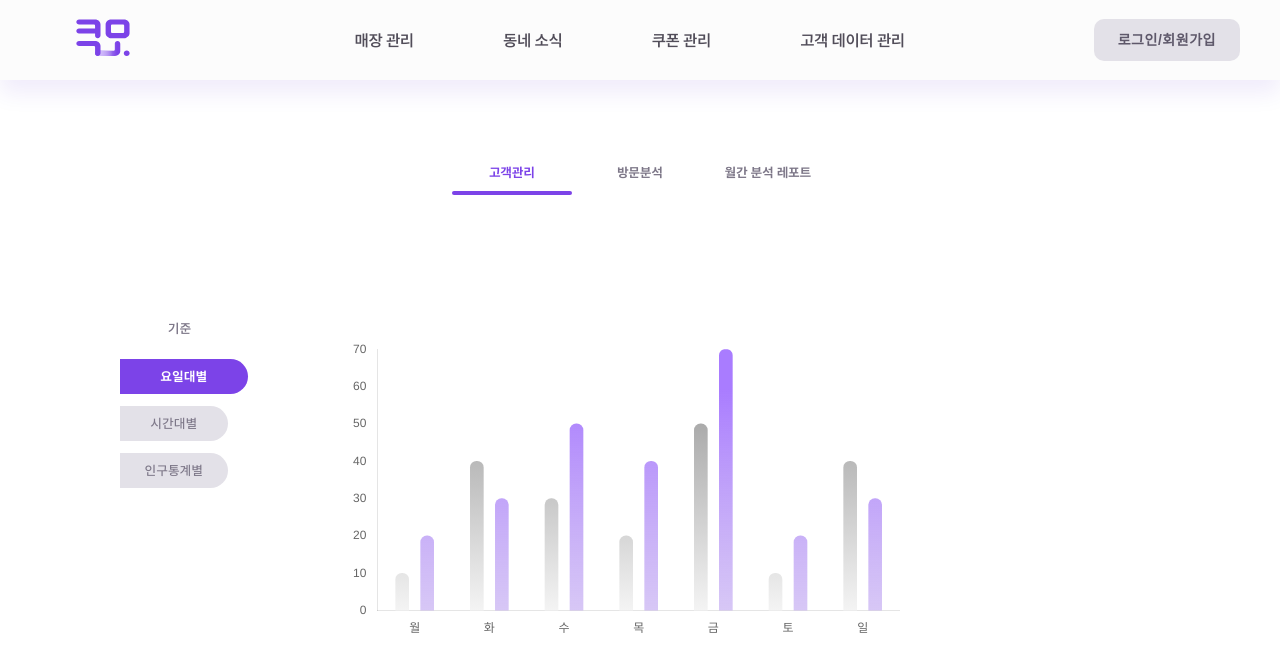
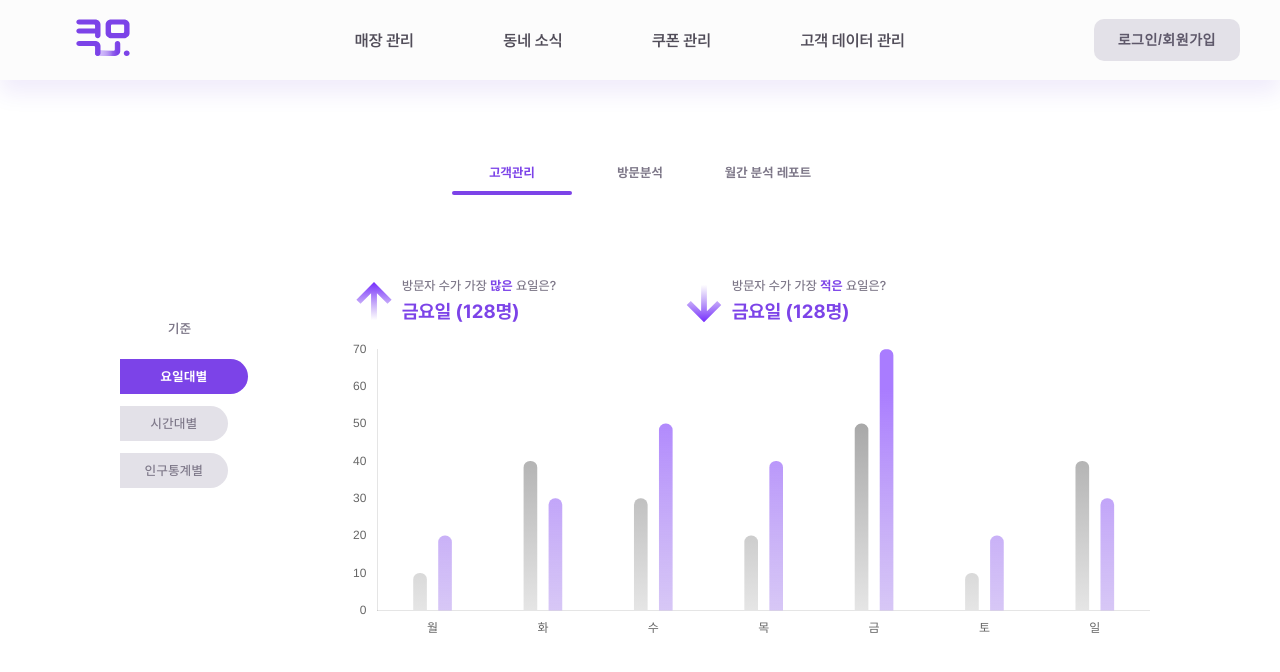
Before and after one commit to UMC-5th-Coumo/Coumo_Web, a React (Create React App) app: page /customer/visit in a window 1280 px wide. Shown: the top 672 px of the page. Built offline with nearby package versions, Linux system fonts and the light colour scheme.

Commit message:
[Feat/#50]: 고객 데이터 방문자수 컴포넌트

```diff
--- a/src/assets/index.js
+++ b/src/assets/index.js
@@ -12,3 +12,5 @@ export { ReactComponent as LogoCongratulate } from './icon/LogoCongratulate.svg'
 export { ReactComponent as UIArticle } from './icon/UIArticle.svg';
 export { ReactComponent as CouponYellow } from './icon/CouponYellow.svg';
 export { ReactComponent as CouponPeach } from './icon/CouponPeach.svg';
+export { ReactComponent as ArrowUp } from './icon/arrow-up.svg';
+export { ReactComponent as ArrowDown } from './icon/arrow-down.svg';
--- /dev/null
+++ b/src/components/admin/customer/VisitCount.jsx
@@ -0,0 +1,55 @@
+import React from 'react';
+import styled from 'styled-components';
+import { COLORS } from '../../../styles/theme';
+import { ArrowDown, ArrowUp } from '../../../assets';
+
+function VisitCount({ type }) {
+  return (
+    <Container>
+      {type === 'max' ? <ArrowUp /> : <ArrowDown />}
+      <Content>
+        <span>
+          방문자 수가 가장 <strong>{type === 'max' ? '많은' : '적은'}</strong>{' '}
+          요일은?
+        </span>
+        <h5>금요일 (128명)</h5>
+      </Content>
+    </Container>
+  );
+}
+
+export default VisitCount;
+
+const Container = styled.div`
+  width: 210px;
+  height: 45px;
+  display: flex;
+  justify-content: center;
+  gap: 8px;
+`;
+
+const Content = styled.div`
+  display: flex;
+  flex-direction: column;
+  justify-content: center;
+  gap: 8px;
+
+  & span {
+    font-size: 12.8px;
+    color: #7d7788;
+    font-style: normal;
+    font-weight: 500;
+    line-height: 100%; /* 16px */
+    letter-spacing: 0.16px;
+
+    & strong {
+      color: ${COLORS.coumo_purple};
+    }
+  }
+
+  & h5 {
+    margin: 0;
+    font-size: 19px;
+    color: ${COLORS.coumo_purple};
+  }
+`;
--- a/src/components/admin/customer/charts/BarChart.jsx
+++ b/src/components/admin/customer/charts/BarChart.jsx
@@ -33,8 +33,8 @@ function BarChart() {
 export default BarChart;
 
 const Container = styled.div`
-  width: 550px;
-  height: 300px;
+  width: 100%;
+  height: 100%;
 `;
 
 const data = {
@@ -51,7 +51,7 @@ const data = {
         { x: '일', y: 40 },
       ],
       backgroundColor: ({ chart: { ctx } }) => {
-        const bg = ctx.createLinearGradient(0, 50, 0, 300);
+        const bg = ctx.createLinearGradient(0, 50, 0, 350);
         bg.addColorStop(0, '#9d9d9d');
         bg.addColorStop(1, '#ffffff');
         return bg;
--- a/src/components/admin/customer/charts/DoughnutChart.jsx
+++ b/src/components/admin/customer/charts/DoughnutChart.jsx
@@ -31,7 +31,7 @@ const options = {
       },
     },
   },
-  cutout: 75,
+  cutout: 60,
 };
 
 function DoughnutChart() {
@@ -45,6 +45,6 @@ function DoughnutChart() {
 export default DoughnutChart;
 
 const Container = styled.div`
-  width: 250px;
-  height: 250px;
+  width: 200px;
+  height: 200px;
 `;
--- a/src/components/common/Header.jsx
+++ b/src/components/common/Header.jsx
@@ -18,7 +18,7 @@ const Header = () => {
           <StyledLink to='/shop/basicInfo'>매장 관리</StyledLink>
           <StyledLink to='/neighborhood/writePost'>동네 소식</StyledLink>
           <StyledLink to='/coupon/addCoupon'>쿠폰 관리</StyledLink>
-          <StyledLink to='/customer'>고객 데이터 관리</StyledLink>
+          <StyledLink to='/customer/manage'>고객 데이터 관리</StyledLink>
         </Nav>
         <Button
           text='로그인/회원가입'
--- a/src/pages/customer/visitAnalysis/DailyVisit.jsx
+++ b/src/pages/customer/visitAnalysis/DailyVisit.jsx
@@ -1,11 +1,15 @@
 import React from 'react';
 import styled from 'styled-components';
 import BarChart from '../../../components/admin/customer/charts/BarChart';
+import VisitCount from '../../../components/admin/customer/VisitCount';
 
 function DailyVisit() {
   return (
     <Container>
-      <VisitData></VisitData>
+      <VisitData>
+        <VisitCount type='max' />
+        <VisitCount type='min' />
+      </VisitData>
       <ChartContainer>
         <BarChart />
       </ChartContainer>
@@ -24,6 +28,8 @@ const Container = styled.div`
 const VisitData = styled.div`
   width: 100%;
   height: 60px;
+  display: flex;
+  gap: 120px;
 `;
 
 const ChartContainer = styled.div`
--- a/src/pages/customer/visitAnalysis/DemographicVisit.jsx
+++ b/src/pages/customer/visitAnalysis/DemographicVisit.jsx
@@ -5,6 +5,7 @@ import styled from 'styled-components';
 import Calendar from '../../../components/admin/customer/Calendar';
 import DoughnutChart from '../../../components/admin/customer/charts/DoughnutChart';
 import BarChart from '../../../components/admin/customer/charts/BarChart';
+import VisitCount from '../../../components/admin/customer/VisitCount';
 
 function DemographicVisit() {
   const [selected, setSelected] = useState(visitTabs[0].key);
@@ -18,9 +19,15 @@ function DemographicVisit() {
         />
         <Calendar />
       </Header>
+      <VisitData>
+        <VisitCount type='max' />
+        <VisitCount type='min' />
+      </VisitData>
       <ChartContainer>
         <DoughnutChart />
-        <BarChart />
+        <Bar>
+          <BarChart />
+        </Bar>
       </ChartContainer>
     </>
   );
@@ -34,6 +41,14 @@ const Header = styled.div`
   justify-content: space-between;
 `;
 
+const VisitData = styled.div`
+  width: 100%;
+  height: 60px;
+  display: flex;
+  gap: 120px;
+  margin: 28px 0px 19px 0px;
+`;
+
 const ChartContainer = styled.div`
   width: 100%;
   height: 300px;
@@ -41,3 +56,8 @@ const ChartContainer = styled.div`
   justify-content: space-around;
   align-items: center;
 `;
+
+const Bar = styled.div`
+  width: 600px;
+  height: 320px;
+`;
--- a/src/pages/customer/visitAnalysis/TimeVisit.jsx
+++ b/src/pages/customer/visitAnalysis/TimeVisit.jsx
@@ -1,11 +1,15 @@
 import React from 'react';
 import styled from 'styled-components';
 import LineChart from '../../../components/admin/customer/charts/LineChart';
+import VisitCount from '../../../components/admin/customer/VisitCount';
 
 function TimeVisit() {
   return (
     <Container>
-      <VisitData></VisitData>
+      <VisitData>
+        <VisitCount type='max' />
+        <VisitCount type='min' />
+      </VisitData>
       <ChartContainer>
         <LineChart />
       </ChartContainer>
@@ -24,6 +28,8 @@ const Container = styled.div`
 const VisitData = styled.div`
   width: 100%;
   height: 60px;
+  display: flex;
+  gap: 120px;
 `;
 
 const ChartContainer = styled.div`
```
Also changed, not shown: src/assets/icon/arrow-down.svg (added), src/assets/icon/arrow-up.svg (added).
